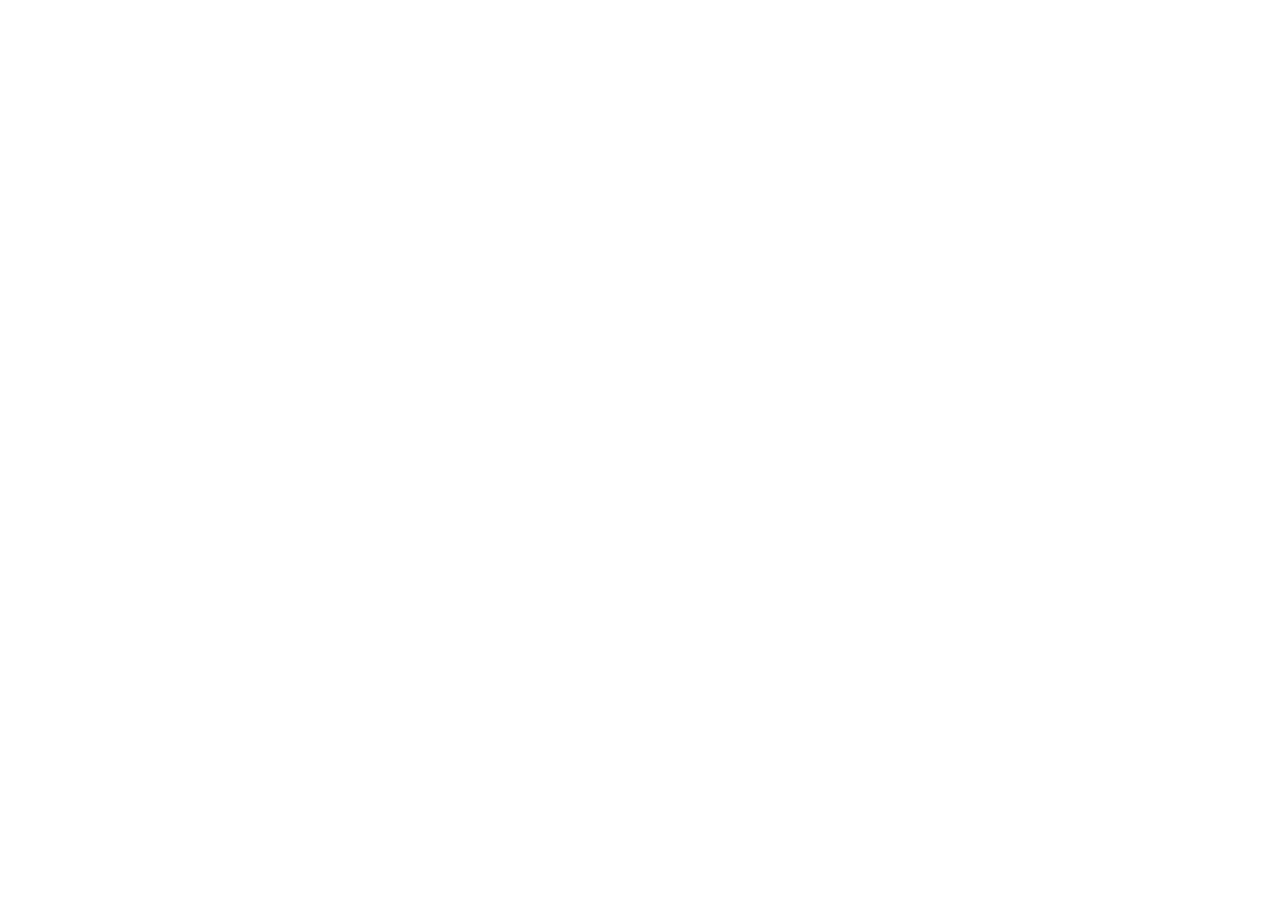
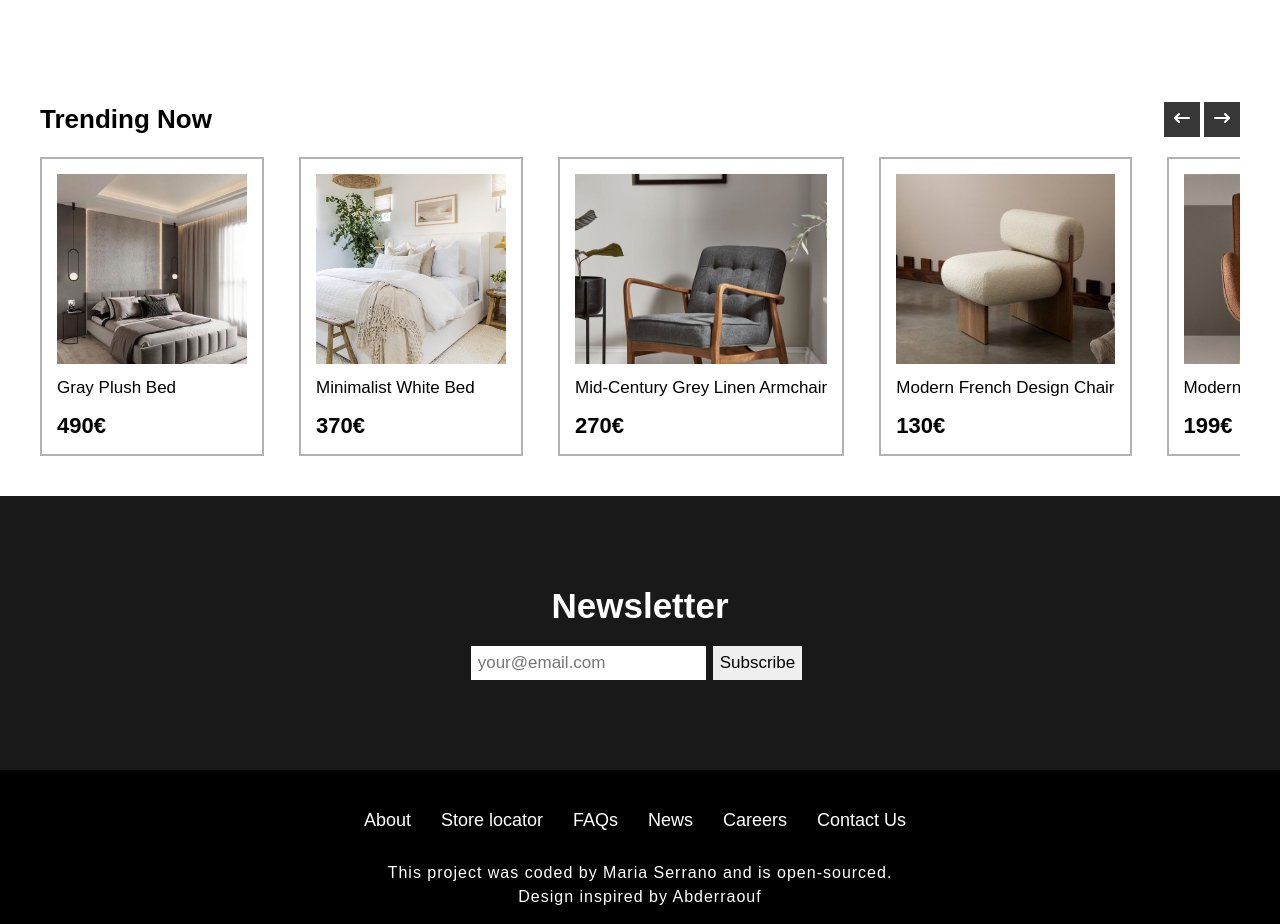
Before and after one commit to mhserrano/e-commerce, a React (Vite) app: page /categories/product in a window 1280 px wide. Shown: the part 938-1862 px from the top of the page. Before the commit the page ends 1040 px from the top, so only its background shows below. Built offline with nearby package versions, Linux system fonts and the light colour scheme; a web font is replaced by a local one.

Commit message:
Added the TrendingSlider, the NewsLetter and the Footer components to the product page

```diff
--- a/src/components/ProductPage.css
+++ b/src/components/ProductPage.css
@@ -1,8 +1,8 @@
 .product-page-container {
-  margin: 40px 0;
+  margin-top: 40px;
 }
 
-.product-page-container img {
+.product-display img {
   max-width: 100%;
   height: auto;
   object-fit: cover;
--- a/src/pages/ProductPage.jsx
+++ b/src/pages/ProductPage.jsx
@@ -1,11 +1,14 @@
 import "../components/ProductPage.css";
 
 import { items } from "../components/AllData";
+import TrendingSlider from "../components/TrendingSlider";
+import Newsletter from "../components/Newsletter";
+import Footer from "../components/Footer";
 
 function ProductPage() {
   return (
-    <div className="container">
-      <div className="product-page-container">
+    <div className="product-page-container">
+      <div className="container">
         <div className="product-display">
           <h3 className="product-title">Sophisticated Plush Suede Bed</h3>
           <div className="product-info">
@@ -36,7 +39,10 @@ function ProductPage() {
             </div>
           </div>
         </div>
+        <TrendingSlider />
       </div>
+      <Newsletter />
+      <Footer />
     </div>
   );
 }
```
